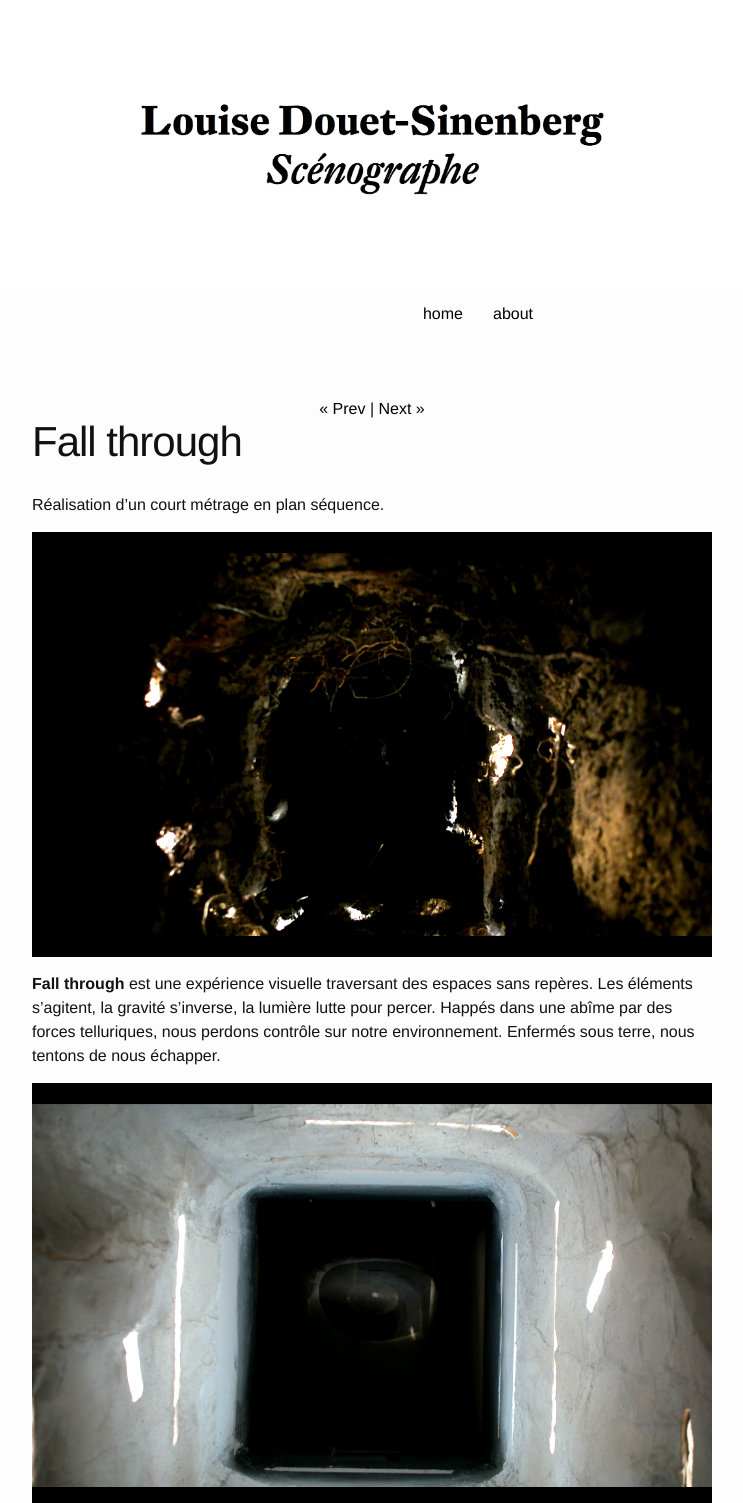
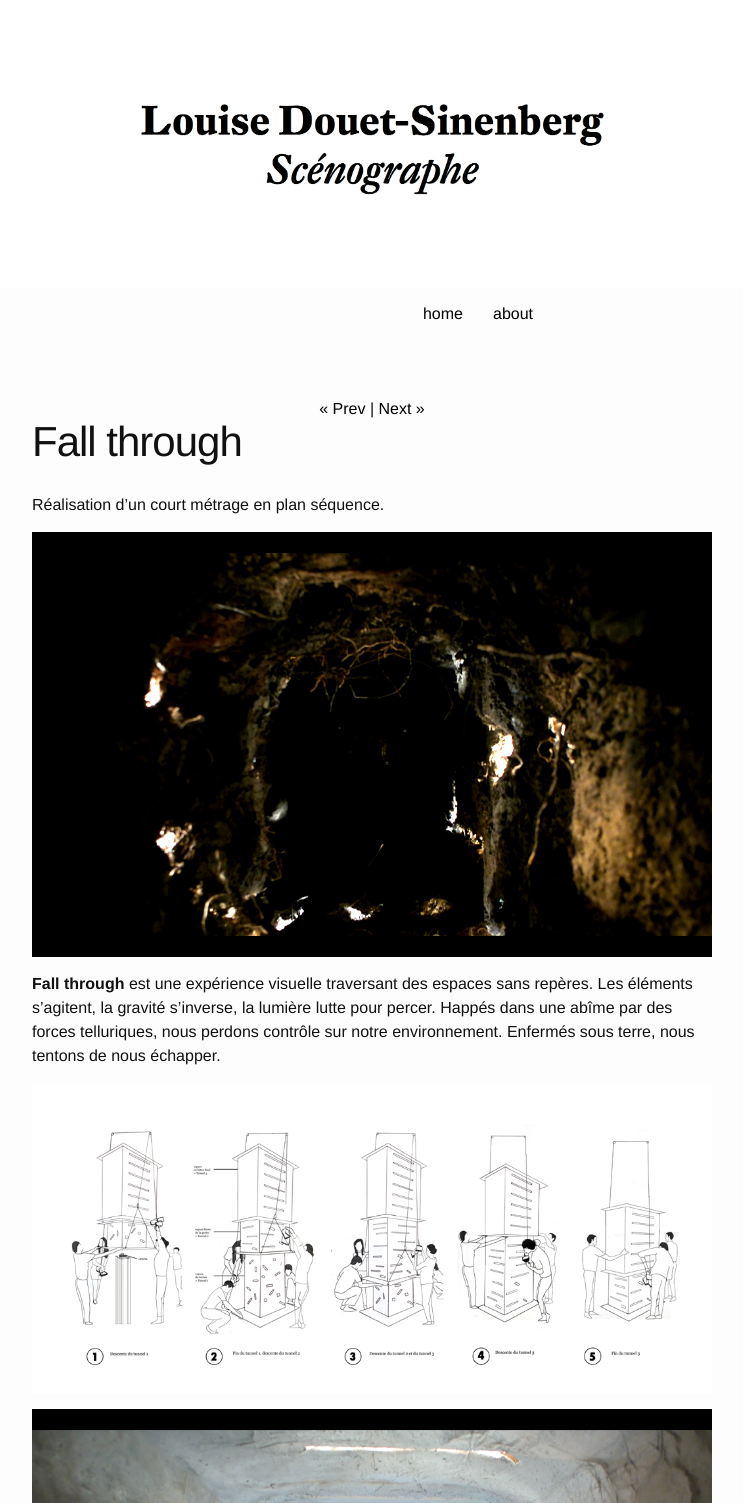
Before and after one commit to louiseds/louiseds.github.io, a Jekyll site: the page built from _posts/2016-11-13-fall-through.md, in a window 1280 px wide. Shown: the top 1503 px of the page, without its empty margins (268-1011 px from the left). Built offline with Jekyll 4.4.1, drawn with Linux system fonts in a browser that asks for light colours; grey boxes are pictures that could not be loaded.

Commit message:
Updated 2016-11-13-fall-through.md

```diff
--- a/_posts/2016-11-13-fall-through.md
+++ b/_posts/2016-11-13-fall-through.md
@@ -11,14 +11,14 @@ Réalisation d'un court métrage en plan séquence.
 
 **Fall through** est une expérience visuelle traversant des espaces sans repères. Les éléments s’agitent, la gravité s’inverse, la lumière lutte pour percer. Happés dans une abîme par des forces telluriques, nous perdons contrôle sur notre environnement. Enfermés sous terre, nous tentons de nous échapper.
 
+![mode-d-emploi-fin_o.jpg]({{site.baseurl}}/images/mode-d-emploi-fin_o.jpg)
+
 ![Capture-d_cran-2014-01-18--17.44.48_o.jpg]({{site.baseurl}}/images/Capture-d_cran-2014-01-18--17.44.48_o.jpg)
 
 ![Capture d’écran 2014-01-31 à 19.10.41.png]({{site.baseurl}}/images/Capture d’écran 2014-01-31 à 19.10.41.png)
 
 ![non_o.jpg]({{site.baseurl}}/images/non_o.jpg)
 
-![mode-d-emploi-fin_o.jpg]({{site.baseurl}}/images/mode-d-emploi-fin_o.jpg)
-
 ![IMG_8521_o.JPG]({{site.baseurl}}/images/IMG_8521_o.JPG)
 
 ![Capture-d_cran-2014-01-28--17.17.48_o.jpg]({{site.baseurl}}/images/Capture-d_cran-2014-01-28--17.17.48_o.jpg)
```
